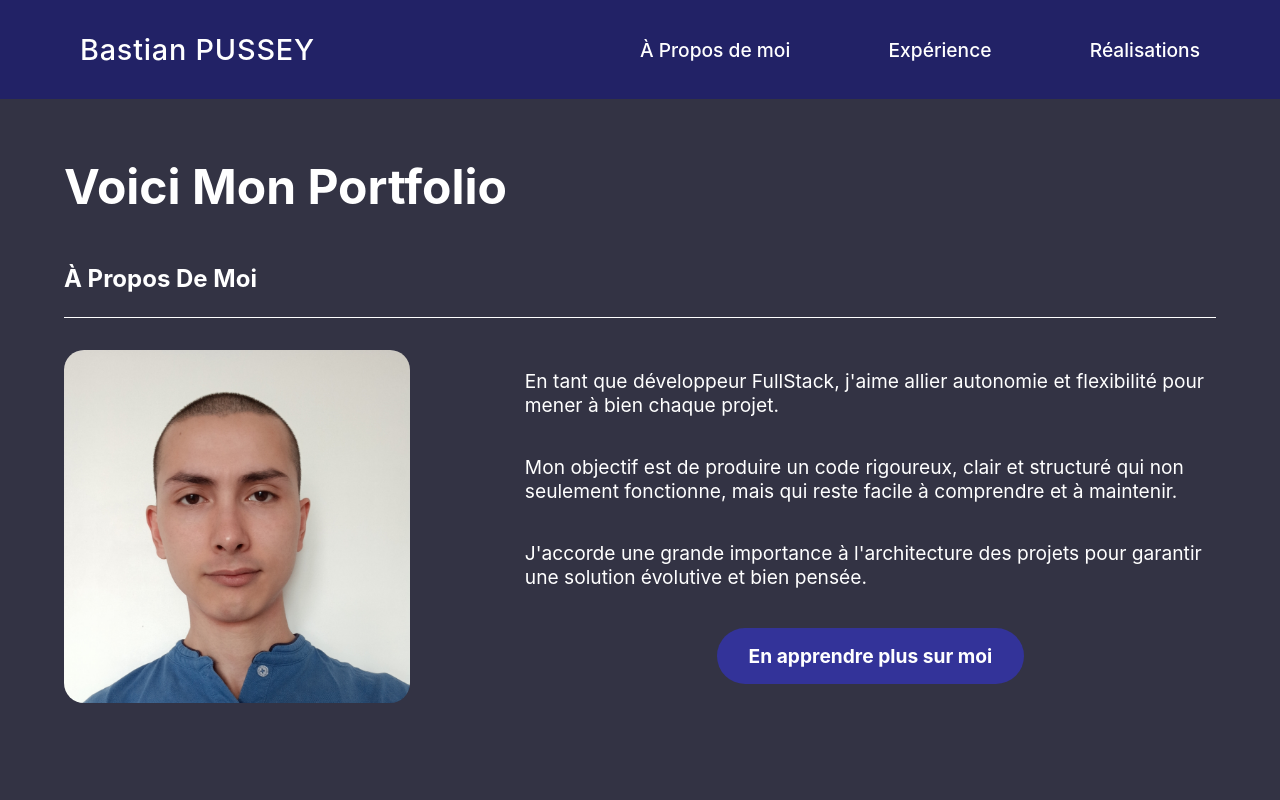
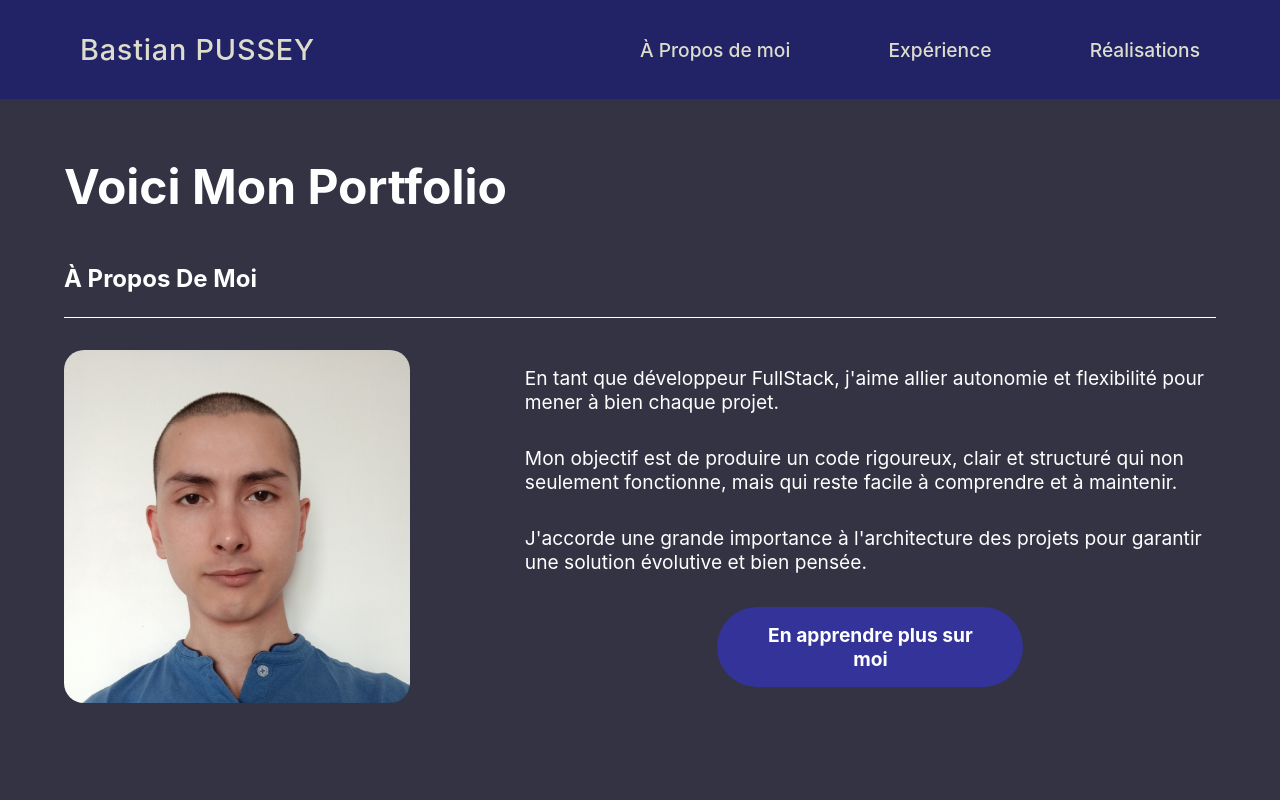
Before and after one commit to BastianGH/Portfolio, a React (Create React App) app in the folder frontend/: page / in a window 1280 px wide. Shown: the top 800 px of the page. Built offline with nearby package versions, Linux system fonts and the light colour scheme.

Commit message:
ajout d'animations

```diff
--- a/frontend/src/Layout/Footer/Footer.css
+++ b/frontend/src/Layout/Footer/Footer.css
@@ -14,6 +14,12 @@ footer {
   display: flex;
   align-items: center;
   gap: 10px;
+  border-bottom: rgba(0, 0, 0, 0) solid 1px;
+  transition: border-color 0.5s ease-out;
+}
+.footer-link:hover {
+  border-color: white;
+  transition: all 0.5s ease-in;
 }
 
 @media screen and (max-width: 500px) {
--- a/frontend/src/Layout/Header/Header.css
+++ b/frontend/src/Layout/Header/Header.css
@@ -3,9 +3,6 @@ header {
   justify-content: space-between;
   padding: 2rem 5rem;
   background-color: #226;
-  /* position: sticky;
-  top: 0;
-  height: 50px; */
 }
 
 .title-name,
@@ -29,9 +26,20 @@ header {
   padding: 0;
   margin: 0;
   list-style: none;
-  font-size: 1.2rem;
   font-weight: 500;
 }
+
+.header a {
+  color: #ddc;
+  font-size: 1.2rem;
+  transition: all 0.2s ease-out;
+}
+.header a:hover {
+  color: #fff;
+  font-size: 1.3rem;
+  transition: all 0.2s ease-in;
+}
+
 .icon {
   display: none;
 }
--- a/frontend/src/pages/Achievements/details.css
+++ b/frontend/src/pages/Achievements/details.css
@@ -14,4 +14,10 @@
   display: flex;
   gap: 10px;
   align-items: center;
+  border-bottom: rgba(0, 0, 0, 0) solid 1px;
+  transition: border-color 0.5s ease-out;
 }
+.link:hover {
+  border-color: white;
+  transition: all 0.5s ease-in;
+}
--- a/frontend/src/pages/Home/home.css
+++ b/frontend/src/pages/Home/home.css
@@ -65,11 +65,21 @@ section:nth-child(n + 4) .section-description {
 
 .section-link {
   align-self: center;
+  text-align: center;
+  width: 35%;
   background-color: #339;
   padding: 1rem 2rem;
   border-radius: 50px;
   font-size: 1.2em;
   font-weight: bold;
+  transition: width, background-color, color, 0.5s ease-out;
+}
+
+.section-link:hover {
+  background-color: #fff;
+  color: #339;
+  width: 40%;
+  transition: all 0.5s ease-in;
 }
 
 @media screen and (max-width: 1000px) {
```
